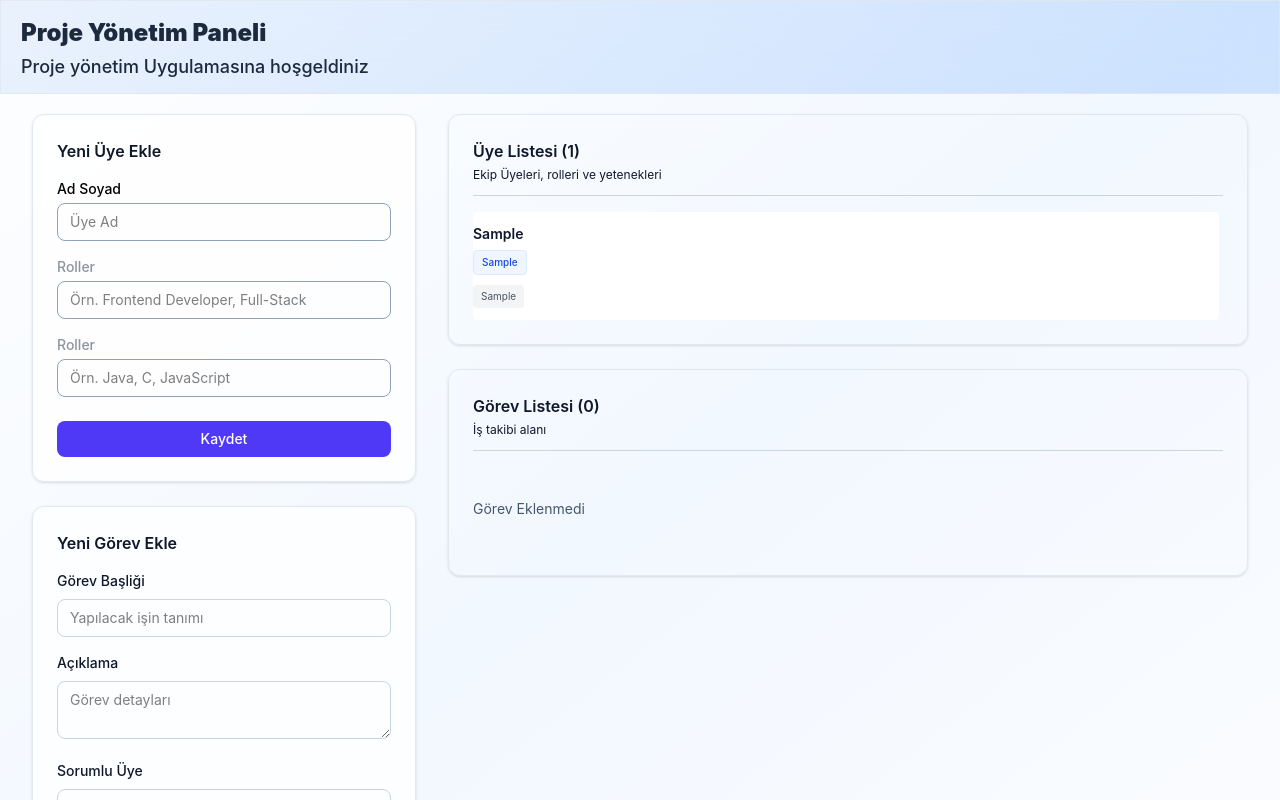
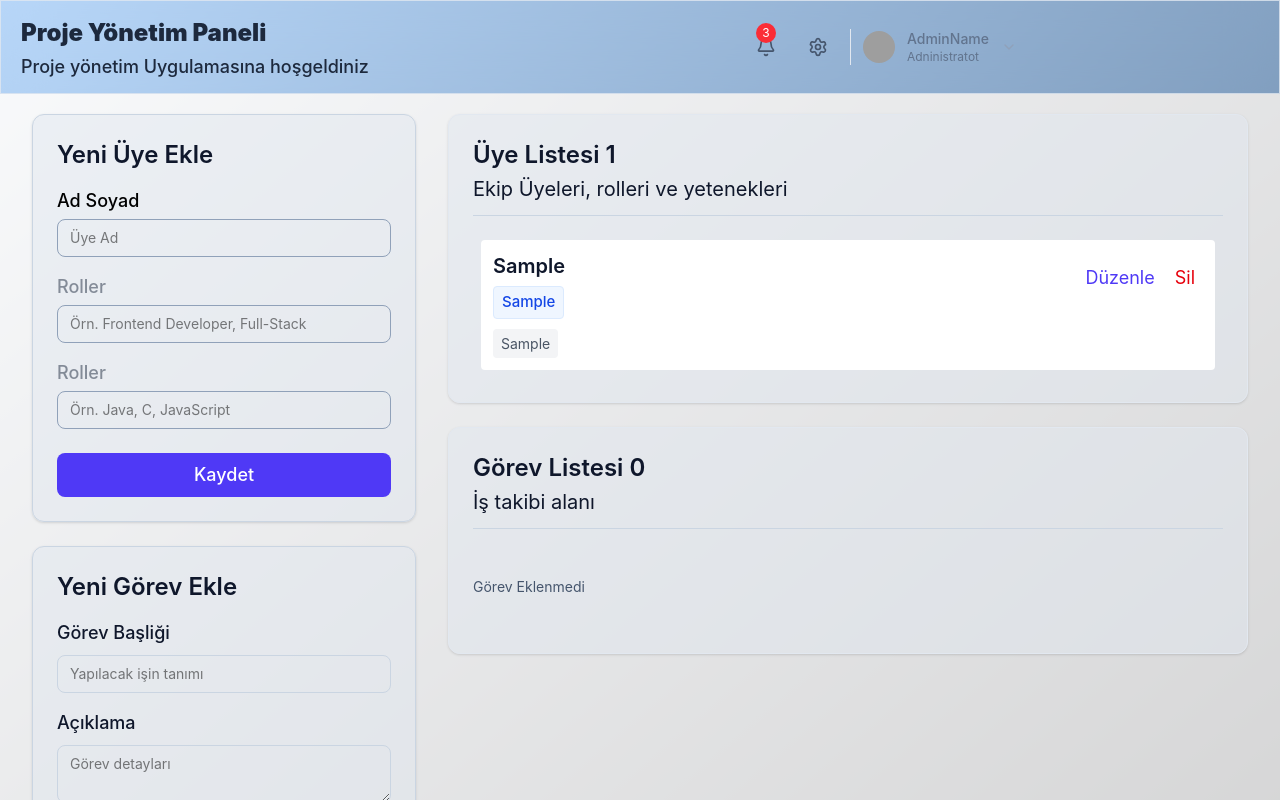
Before and after one commit to YoncaEsendemir/ProjectManagement, a React app in the folder frontend/: page / in a window 1280 px wide. Both pictures are taken after typing "Sample", "Sample", "Sample" into the empty fields and a click on the button "Kaydet". Shown: the top 800 px of the page. Built offline with nearby package versions, Linux system fonts and the light colour scheme; grey boxes are pictures that could not be loaded; the HTML template or start-up script is replaced by a standard one.

Commit message:
Tasarım ve header yapısında düzenleme ve gerek ekleme yapıldı

```diff
--- a/frontend/package.json
+++ b/frontend/package.json
@@ -12,6 +12,7 @@
   "dependencies": {
     "@tailwindcss/vite": "^4.3.0",
     "crypto-js": "^4.2.0",
+    "lucide-react": "^1.21.0",
     "react": "^19.2.6",
     "react-dom": "^19.2.6",
     "react-router-dom": "^7.15.1",
--- a/frontend/src/App.jsx
+++ b/frontend/src/App.jsx
@@ -7,7 +7,7 @@ function App() {
 
   return (
     <>
-       <div className='min-h-screen bg-gradient-to-br from-slate-50 via-blue-200 to-indigo-50
+       <div className='min-h-screen bg-gradient-to-br from-slate-200 bg-zinc-900
     dark:from-slate-900 dark:via-slate-800 dark:to-slate-900 transition-all duration-500'>
             <Header/>
        <main className='bg-white/80 dark:bg-slate-800/80  overflow-hidden mx-auto px-4 py-5 sm:px-6 lg:px-8'>
--- a/frontend/src/components/Header.jsx
+++ b/frontend/src/components/Header.jsx
@@ -1,13 +1,42 @@
 import React from 'react'
+import { Bell, ChevronDown, Filter,  Search, Settings, Sun } from 'lucide-react'
 
 function Header() {
   return (
-    <div className='border-b border-slate-200/80 dark:border-slate-700/80 backdrop-blur-xl bg-blue-100/50 dark:bg-slate-900/80 border'>
+    <div className='border-b border-slate-200/80 dark:border-slate-700/80 backdrop-blur-xl bg-blue-300/50 dark:bg-slate-900/80 border'>
        <div className='flex max-w-5xl items-center justify-between gap-3 px-2 py-3'>
              <div className='hidden md:block'>
                 <h1 className='text-2xl px-3 py-1 font-black text-slate-800 drak:text-white'>Proje Yönetim Paneli</h1>
                 <span className='text-lg font-medium px-3 py-1 rounded-full font-medium text-slate-800 drak:text-white'>Proje yönetim Uygulamasına hoşgeldiniz</span>
-             </div>
+                </div>
+
+               <div className='flex items-center space-x-3 '>
+                {/*Quic Action */}
+                    {/*Toggle */}
+
+                    {/*Notification */}
+                    <button className='relative p-2.5 rounded-xl text-slate-600 dark:text-slate-300
+                    hover:bg-slate-100 dark:hover:bg-slate-800 transition-colors'>
+                        <Bell className='w-5 h-5'/>
+                        <span className='absolute -top-1 w-5 h-5 bg-red-500 text-white text-xs rounded-full flex
+                        items-center justify-center'>3</span>
+                    </button>
+                    {/*Setting */}
+                    <button className='p-2.5 rounded-xl text-slate-600 dark:text-slate-300 hover:bg-slate-100
+                    dark:hover:bg-slate-800 transition-colors'>
+                        <Settings className='w-5 h-5'/>
+                    </button>
+
+                    {/* user profile */}
+                    <div className='flex items-center space-x-3 pl-3 border-l border-slate-200'>
+                        <img className='w-8 h-8 rounded-full ring-blue-500' src="https://img.freepik.com/free-vector/blue-circle-with-white-user_78370-4707.jpg?semt=ais_incoming&w=740&q=80" alt="user" />
+                        <div className='hidden md:block'>
+                            <p className='text-sm font-medium text-slate-500 dark:text-slate-400'>AdminName</p>
+                            <p className='text-xs text-slate-500 dark:text-slate-400'>Adninistratot</p>
+                        </div>
+                        <ChevronDown className='w-4 h-4 text-slate-400'/>
+                    </div>
+                </div>
        </div>
     </div>
   )
--- a/frontend/src/components/MemberForm.jsx
+++ b/frontend/src/components/MemberForm.jsx
@@ -34,23 +34,23 @@ const handleSubmit=(e)=>{
   return (
     <form onSubmit={handleSubmit} className='space-y-4'>
         <div>
-          <label className='block text-sm font-medium text-salte-800/50 dark:text-white/80 mb-1'> Ad Soyad</label>
+          <label className='block text-lg font-medium text-salte-800/50 dark:text-white/80 mb-1'> Ad Soyad</label>
             <input type="text" value={name} onChange={(e)=>setName(e.target.value)} placeholder="Üye Ad" required className="w-full px-3 py-2 border border-slate-400 rounded-lg text-sm focus:outline-none"/>
         </div>
 
         <div>
-            <label className='block text-sm font-medium text-slate-800/50 dark:text-white/80 mb-1'>Roller</label>
+            <label className='block text-lg font-medium text-slate-800/50 dark:text-white/80 mb-1'>Roller</label>
             <input type="text" value={rolesInput}  onChange={(e)=>setRolesInput(e.target.value)} required placeholder="Örn. Frontend Developer, Full-Stack" className="w-full px-3 py-2 border border-slate-400 rounded-lg text-sm focus:outline-none"/>
         </div>
 
         <div>
-            <label className='block text-sm font-medium text-slate-800/50 dark:text-white/80 mb-1'>Roller</label>
+            <label className='block text-lg font-medium text-slate-800/50 dark:text-white/80 mb-1'>Roller</label>
             <input type="text" value={skillsInput}  onChange={(e)=>setSkillsInput(e.target.value)} required placeholder="Örn. Java, C, JavaScript" className="w-full px-3 py-2 border border-slate-400 rounded-lg text-sm focus:outline-none"/>
         </div>
         <div className="flex space-x-2 pt-2">
-            <button type="submit" className='flex-1 bg-indigo-600 text-white py-2 px-4 rounded-lg text-sm font-medium hover:bg-indigo-700 transitions'> {editingMember ? 'Güncelle' : 'Kaydet'}</button>
+            <button type="submit" className='flex-1 bg-indigo-600 text-white py-2 px-3 rounded-lg text-lg font-medium hover:bg-indigo-700 transitions'> {editingMember ? 'Güncelle' : 'Kaydet'}</button>
             {editingMember && (
-          <button type="button" onClick={onCancel} className="bg-gray-200 text-gray-700 py-2 px-4 rounded-lg text-sm font-medium hover:bg-gray-300 transition">
+          <button type="button" onClick={onCancel} className="bg-gray-300 text-gray-700 py-2 px-5 rounded-lg text-lg font-medium hover:bg-gray-300 transition">
             İptal
           </button>
         )}
--- a/frontend/src/components/MemberList.jsx
+++ b/frontend/src/components/MemberList.jsx
@@ -2,19 +2,20 @@ import React from 'react'
 
 function MemberList({ members, onEdit, onDelete }) {
   if (members.length === 0) {
-    return <p className='text-sm text-slate-600 dark:text-slate-300 italic-center py-8'> </p>
+    return <p className='text-lg text-slate-600 dark:text-slate-300 italic-center py-8'> </p>
   }
   return (
-    <div className='divide-y divide-slate-100 max-h-72 overflow-y-auto pr-1'>
+    <div className='divide-y divide-slate-100 max-h-72 overflow-y-auto p-2'>
       {members.map((member,index) => (
-        <div key={member.id} className={`py-3 flex justify-between items-start group rounded
+
+        <div key={member.id} className={`p-3 flex justify-between items-start group rounded
         transsition-colors ${index %2==0 ? 'bg-white' : 'bg-blue-200/50'}`}>
           <div className='space-y-1.5 max-[80%]'>
-            <h4 className='text-sm font-semibold text-slate-900 dark:text-slate-300'>{member.name}</h4>
+            <h4 className='text-xl font-semibold text-slate-900 dark:text-slate-300'>{member.name}</h4>
             {/* Roller dizi yan yana etiketler - ?.map kullanarak hatayı engelledik */}
             <div className='flex flex-wrap gap-1'>
               {member.roles?.map((role, idx) => (
-                <span key={idx} className="text-[10px] bg-blue-50 text-blue-700 px-2 py-1 rounded border border-blue-100 font-medium">{role}</span>
+                <span key={idx} className="text-[15px] bg-blue-50 text-blue-700 px-2 py-1 rounded border border-blue-100 font-medium">{role}</span>
               ))}
             </div>
 
@@ -23,16 +24,16 @@ function MemberList({ members, onEdit, onDelete }) {
               member.skills && member.skills.length > 0 && (
                 <div className='flex flex-wrap gap-1 pt-1'>
                   {member.skills.map((skill, idx) => (
-                    <span key={idx} className="text-[10px] bg-gray-100 text-gray-600 px-2 py-1 rounded">{skill}</span>
+                    <span key={idx} className="text-[14px] bg-gray-100 text-gray-600 px-2 py-1 rounded">{skill}</span>
                   ))}
                 </div>
               )}
           </div>
-          <div className="flex space-x-1 opacity-100 lg:opacity-0 group-hover:opacity-100 transition-opacity pt-1">
-            <button onClick={() => onEdit(member)} className='text-xs bg-slate-100 hover:bg-red-600 px-2 py-1 rounded transition'>
+          <div className="flex space-x-1 opacity-100  group-hover:opacity-100 transition-opacity pt-2">
+            <button onClick={() => onEdit(member)} className='text-lg text-indigo-600 hover:bg-indigo-50 px-2 py-1 rounded transition'>
               Düzenle
             </button>
-            <button onClick={() => onDelete(member.id)} className='text-xs bg-slate-100 hover:bg-red-600 px-2 py-1 rounded transition'>
+            <button onClick={() => onDelete(member.id)} className='text-lg text-red-600 hover:bg-red-50 px-2 py-1 rounded transition'>
               Sil
             </button>
           </div>
--- a/frontend/src/components/TaskForm.jsx
+++ b/frontend/src/components/TaskForm.jsx
@@ -34,19 +34,19 @@ function TaskForm({onSave,editingTask,members,onCancel}) {
   return (
    <form onSubmit={handleSubmit} className='space-y-4'>
         <div>
-            <label className='block text-sm font-medium text-slate-900 dark:text-slate-300 mb-2'>Görev Başliği</label>
+            <label className='block text-lg font-medium text-slate-900 dark:text-slate-300 mb-2'>Görev Başliği</label>
             <input type="text" value={title} onChange={(e)=>setTitle(e.target.value)} placeholder='Yapılacak işin tanımı'
             className='w-full px-3 py-2 border border-slate-300 rounded-lg text-sm focus:outline-none focus:border-indigo-500' required/>
         </div>
 
         <div>
-            <label className='block text-sm font-medium text-slate-900 dark:text-slate-300 mb-2'>Açıklama</label>
+            <label className='block text-lg font-medium text-slate-900 dark:text-slate-300 mb-2'>Açıklama</label>
             <textarea value={description} onChange={(e)=>setDescription(e.target.value)} placeholder='Görev detayları' rows="2"
             className='w-full px-3 py-2 border border-slate-300 rounded-lg text-sm focus:outline-none focus:border-indigo-500'/>
         </div>
 
         <div>
-            <label className='block text-sm font-medium text-slate-900 dark:text-slate-300 mb-2'>Sorumlu Üye</label>
+            <label className='block text-lg font-medium text-slate-900 dark:text-slate-300 mb-2'>Sorumlu Üye</label>
                 <select value={assignedTo} onChange={(e)=>setAssignedTo(e.target.value)}
                     className='w-full px-3 py-2 border border-slate-300  rounded-lg text-sm bg-white-80 focus:outline-none focus:border-indigo-500'>
                         <option value="">Seçınız...</option>
@@ -59,8 +59,8 @@ function TaskForm({onSave,editingTask,members,onCancel}) {
         </div>
 
         <div>
-            <label className='block text-sm font-medium text-slate-700 mb-1'>Durum</label>
-            <select value={status} onChange={(e)=>setStatus(e.target.value)} className='w-full px-2 py-2 border-slate-300 rounded-lg text-sm  bg-white-80 focus:outline-none focus:border-indigo-500'>
+            <label className='block text-lg font-medium text-slate-900 mb-2'>Durum</label>
+            <select value={status} onChange={(e)=>setStatus(e.target.value)} className='w-full px-2 py-2 border-slate-300 rounded-lg text-lg  bg-white-80 focus:outline-none focus:border-indigo-500'>
                 <option value="Yeni Görev">Yeni Görev (Sarı)</option>
                 <option value="Süren Görev">Süren Görev (Mavi)</option>
                 <option value="Biten Görev">Biten Görev (Yeşil)</option>
@@ -68,7 +68,7 @@ function TaskForm({onSave,editingTask,members,onCancel}) {
         </div>
 
         <div className='flex space-x-2 pt-2'>
-            <button type='submit' className='flex-1 bg-indigo-600 text-white py-2 px-4 rounded-lg text-sm font-medium hover:bg-indigo-700 transition'>
+            <button type='submit' className='flex-1 bg-indigo-600 text-white py-2 px-4 rounded-lg text-lg font-medium hover:bg-indigo-700 transition'>
                         {editingTask ? 'Görev Güncelle': 'Görev Ekle'}
             </button>
             {
--- a/frontend/src/pages/Dashboard.jsx
+++ b/frontend/src/pages/Dashboard.jsx
@@ -84,14 +84,14 @@ const encryptAndSave=(key,data)=>{
     <div className='grid grid-cols-1 lg:grid-cols-3 gap-8 '>
         {/* sol sütun giriş formları */}
         <div className='lg:col-span-1 flex flex-col space-y-6'>
-            <div className='bg-white/80 dark:bg-slate-900/80 p-6 rounded-xl border border-slate-200 shadow-sm'>
-            <h2 className='text-base font-semibold mb-4 text-slate-900'>
+            <div className='bg-slate-200/50 dark:bg-slate-900/80 p-6 rounded-xl border border-slate-300 shadow-sm'>
+            <h2 className='text-2xl font-semibold mb-4 text-slate-900'>
                 {editingMember ? 'Üyeyi Düzenle' : 'Yeni Üye Ekle'}
             </h2>
             <MemberForm onSave={saveMembers} editingMember={editingMember} onCancel={()=>setEditingMember(null)}/>
             </div>
-          <div className='bg-white/80 p-6 rounded-xl border border-slate-200 shadow-sm'>
-                <h2 className='text-base font-semibold mb-4 text-slate-900'>
+          <div className='bg-slate-200/50 p-6 rounded-xl border border-slate-300 shadow-sm'>
+                <h2 className='text-2xl font-semibold mb-4 text-slate-900'>
                     {editingTask ? 'Görev Düzenle':'Yeni Görev Ekle'}
                 </h2>
                 <TaskForm onSave={saveTask} editingTask={editingTask} members={members} onCancel={()=>setEditingTask(null)}/>
@@ -102,19 +102,19 @@ const encryptAndSave=(key,data)=>{
         {/*
         col-span-2: İlgili öğenin veya kutunun, bağlı olduğu grid sisteminde yatay olarak 2 sütunluk yer kaplamasını sağlar */}
         <div className='lg:col-span-2 flex flex-col space-y-6'>
-            <div className='bg-white-80 p-6 rounded-xl border border-slate-200 shadow-sm'>
+            <div className='bg-slate-200/50 p-6 rounded-xl border border-slate-200 shadow-sm'>
                 <div className='border-b border-slate-300 dark:border-slate-100 pb-3 mb-4'>
-                    <h2 className='text-base font-semibold text-slate-900 dark:text-white/80'>Üye Listesi ({members.length})</h2>
-                    <p className='text-xs mt-1 text-slate-900'>Ekip Üyeleri, rolleri ve yetenekleri</p>
+                    <h2 className='text-2xl font-semibold text-slate-900 dark:text-white/80'>Üye Listesi {members.length}</h2>
+                    <p className='text-xl mt-1 text-slate-900'>Ekip Üyeleri, rolleri ve yetenekleri</p>
                 </div>
                 <MemberList members={members} onEdit={setEditingMember} onDelete={deleteMembers}/>
             </div>
 
             {/* Görevler listelenecek burada */}
-            <div className='bg-white-80 p-6 rounded-xl border border-slate-200 shadow-sm'>
+            <div className='bg-slate-200/50 p-6 rounded-xl border border-slate-200 shadow-sm'>
                 <div className='border-b border-slate-300 dark:border-slate-100 pb-3 mb-4'>
-                <h2 className='text-base font-semibold text-slate-900 dark:text-white/80'> Görev Listesi ({tasks.length})</h2>
-                <p className='text-xs mt-1 text-slate-900'>İş takibi alanı</p>
+                <h2 className='text-2xl font-semibold text-slate-900 dark:text-white/80'> Görev Listesi {tasks.length} </h2>
+                <p className='text-xl mt-1 text-slate-900'>İş takibi alanı</p>
                 </div>
                  <TaskList tasks={tasks} members={members} onEdit={setEditingTask} onDelete={deleteTask}/>
             </div>
```
Also changed, not shown: frontend/src/components/TaskList.jsx (+8 -8 lines), 1 other file (tests, documents, lock files or other folders).
